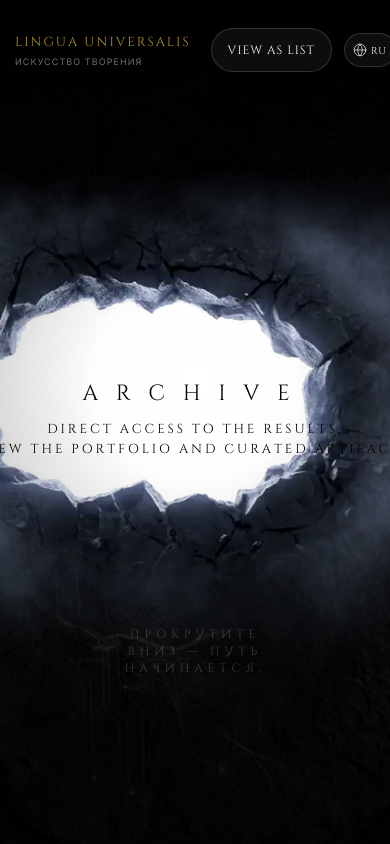
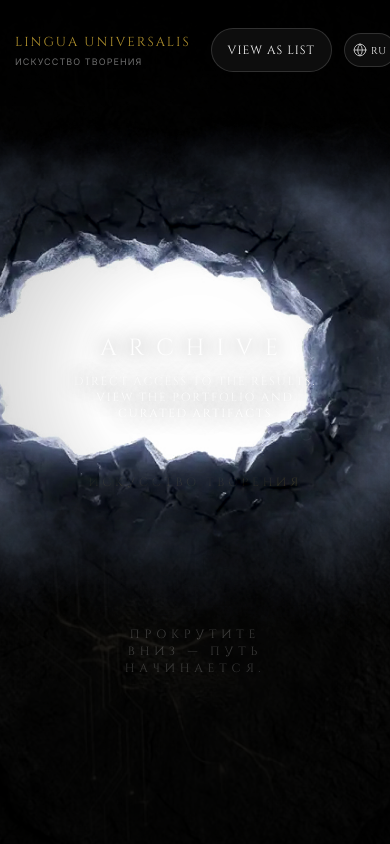
Before and after one commit to k04laIsHere/linguauniversalis.art, a React (Vite) app: page / in a window 390 px wide. Shown: the top 844 px of the page. Built offline with nearby package versions, Linux system fonts and the light colour scheme.

Commit message:
style(breach): fix content visibility, contrast, and alignment

```diff
--- a/src/sections/Cave.module.css
+++ b/src/sections/Cave.module.css
@@ -460,33 +460,34 @@
 
 .breachContent {
   position: relative;
-  z-index: 2;
+  z-index: 102; /* Higher than visual */
   text-align: center;
   font-family: var(--font-title);
-  color: #000000;
+  color: #FFFFFF; /* High contrast white */
   padding: 0;
   width: 100%;
   display: flex;
   flex-direction: column;
   align-items: center;
   justify-content: center;
+  text-shadow: 0 0 20px rgba(0,0,0,0.8); /* Shadow for legibility against glow */
 }
 
 .breachLabel {
-  font-size: clamp(18px, 2.5vw, 32px); /* Dynamic label size */
+  font-size: clamp(18px, 2.5vw, 32px);
   letter-spacing: 0.8em;
   text-transform: uppercase;
-  color: #000000;
+  color: #FFFFFF;
   margin-bottom: 1.5vh;
   display: block;
   font-weight: 500;
 }
 
 .breachDesc {
-  font-size: clamp(11px, 1.2vw, 18px); /* Dynamic description size */
+  font-size: clamp(11px, 1.2vw, 18px);
   letter-spacing: 0.22em;
   text-transform: uppercase;
-  color: #000000;
+  color: #FFFFFF;
   line-height: 1.6;
   margin: 0 auto;
   font-weight: 400;
@@ -495,7 +496,7 @@
 
 @media (max-width: 960px) {
   .archiveBreach {
-    top: 40vh; /* Centered higher on mobile to frame the title */
+    top: 35vh; /* Nudge slightly higher to frame the title perfectly */
     width: 350%;
     padding: 0;
     aspect-ratio: 16/9;
@@ -504,16 +505,17 @@
   }
 
   .breachVisual {
-    position: absolute; /* Reverted to absolute for mobile layering */
+    position: absolute;
     inset: 0;
     display: flex;
     align-items: center;
     justify-content: center;
+    pointer-events: none;
   }
 
   .breachContent {
     position: relative;
-    z-index: 2;
+    z-index: 102;
     max-width: 80%;
     transform: none;
     display: flex;
@@ -523,15 +525,17 @@
   }
 
   .breachLabel {
-    font-size: 22px;
-    margin-bottom: 10px;
-    letter-spacing: 0.8em;
+    color: #FFFFFF;
+    font-size: clamp(20px, 6vw, 24px);
+    margin-bottom: 8px;
+    letter-spacing: 0.5em;
   }
 
   .breachDesc {
-    font-size: 13px;
-    max-width: 80%;
-    line-height: 1.6;
-    letter-spacing: 0.22em;
+    color: #FFFFFF;
+    font-size: clamp(10px, 3vw, 13px);
+    max-width: 260px;
+    line-height: 1.4;
+    letter-spacing: 0.15em;
   }
 }
```
